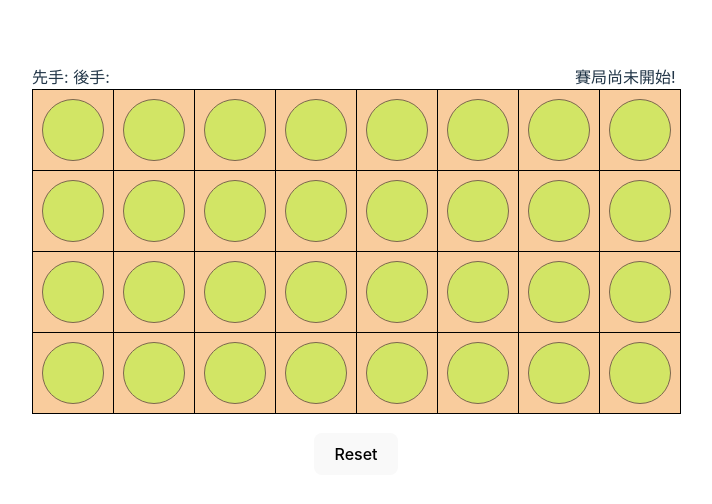
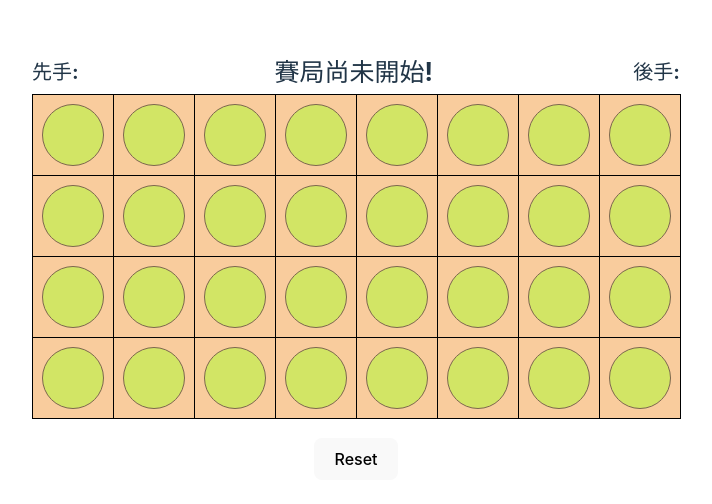
Before and after one commit to Chou-Hua/Hidden-Chess, a Vue app: page / in a window 1280 px wide. Shown: the part 120-624 px from the top of the page, without its empty margins (284-996 px from the left). Built offline with nearby package versions, Linux system fonts and the light colour scheme.

Commit message:
fix title design

```diff
--- a/src/style/_checkerboard.scss
+++ b/src/style/_checkerboard.scss
@@ -144,13 +144,26 @@
 .border-black {
   border-color: black;
 }
-.piece-list{
-  padding:2px 10px;;
+.piece-list {
+  padding: 2px 10px;
 }
-.piece-list-div{
-  padding-top:20px;
+.piece-list-div {
+  width: 100px;
+  padding-top: 20px;
   display: flex;
 }
-.direction-rtl{
+.direction-rtl {
   direction: rtl;
 }
+
+.now-round {
+  display: flex;
+  font-size: 25px;
+  font-weight: bold;
+  padding-bottom: 10px;
+}
+
+.title-font {
+  font-size: 20px;
+  font-weight: bold;
+}
--- a/src/view/EatPiece.vue
+++ b/src/view/EatPiece.vue
@@ -1,14 +1,17 @@
 <template>
-  <div v-for="(item, index) in splitPieceArrayToShow(pieceArray)" :key="index">
+    <div
+      v-for="(item, index) in splitPieceArrayToShow(pieceArray)"
+      :key="index"
+    >
       <div>
         <div class="piece-list" v-for="(data, num) in item" :key="num">
           <div
             class="eat-piece-first-cycle"
-          :class="pieceColor === 'red' ? 'border-red' : 'border-black'"
+            :class="pieceColor === '紅方' ? 'border-red' : 'border-black'"
           >
             <div
               class="eat-piece-sec-cycle"
-            :class="pieceColor === 'red' ? 'border-red' : 'border-black'"
+              :class="pieceColor === '紅方' ? 'border-red' : 'border-black'"
             >
               {{ data }}
             </div>
--- a/src/view/Main.vue
+++ b/src/view/Main.vue
@@ -3,21 +3,21 @@
     <div class="d-flex">
       <div class="piece-list-div direction-rtl">
         <EatPiece
-          :pieceArray="getBeEatArray(getPieceStore.offensiveMove)"
-          :pieceColor="getPieceStore.offensiveMove"
+          :pieceArray="getBeEatArray(getPieceStore.defensiveMove)"
+          :pieceColor="getPieceStore.defensiveMove"
         />
       </div>
       <div>
         <div style="display: flex; justify-content: space-between">
-          <div class="d-flex">
+          <div class="d-flex title-font">
             <div>先手: {{ getPieceStore.offensiveMove }}</div>
+          </div>
+          <div class="now-round">
+            &nbsp;{{ getNowPieceColor() }}&nbsp;
+            <div v-html="getNowPieceColorCycle()"></div>
+          </div>
+          <div class="float-right title-font">
             <div>&nbsp;後手: {{ getPieceStore.defensiveMove }}</div>
-          </div>
-          <div class="float-right">
-            <div class="d-flex">
-              &nbsp;{{ getNowPieceColor() }}&nbsp;
-              <div v-html="getNowPieceColorCycle()"></div>
-            </div>
           </div>
         </div>
         <div id="piece" class="chess">
@@ -45,8 +45,8 @@
       </div>
       <div class="piece-list-div">
         <EatPiece
-          :pieceArray="getBeEatArray(getPieceStore.defensiveMove)"
-          :pieceColor="getPieceStore.defensiveMove"
+          :pieceArray="getBeEatArray(getPieceStore.offensiveMove)"
+          :pieceColor="getPieceStore.offensiveMove"
         />
       </div>
     </div>
@@ -94,11 +94,12 @@ export default {
       }
     };
     const getBeEatArray = (color) => {
+      console.log(color);
       switch (color) {
-        case "red": {
+        case "紅方": {
           return getPieceStore.redPieceArray;
         }
-        case "black": {
+        case "黑方": {
           return getPieceStore.blackPieceArray;
         }
         default: {
@@ -109,11 +110,11 @@ export default {
     const processWhoWin = () => {
       if (getPieceStore.redPieceArray.length >= 16) {
         alert("黑方獲勝");
-        console.log("blackWin");
+        resetPiece();
       }
       if (getPieceStore.blackPieceArray.length >= 16) {
         alert("紅方獲勝");
-        console.log("redWin");
+        resetPiece();
       }
     };
     onUpdated(() => {
```
Lines whose indentation alone changed are shown as unchanged.
